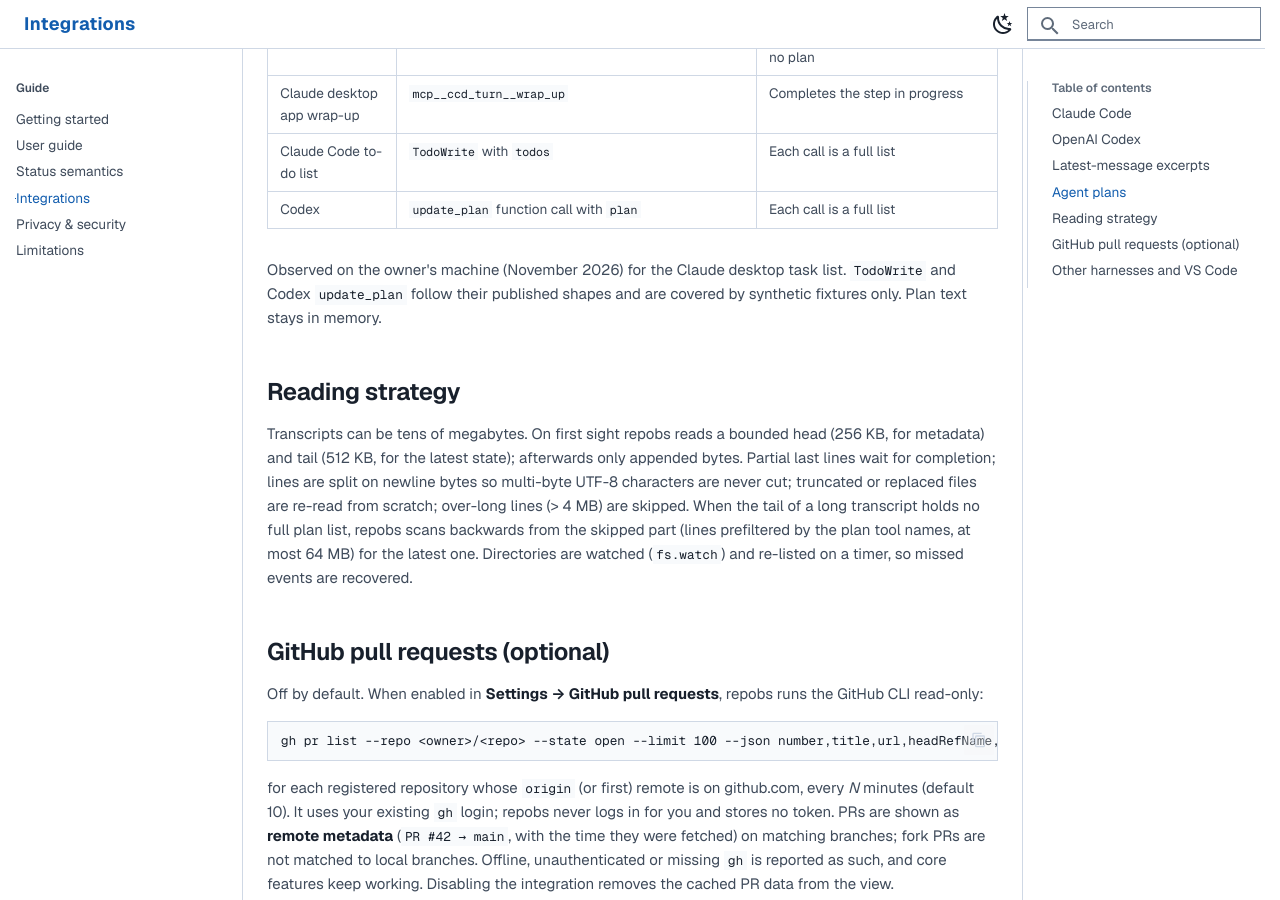
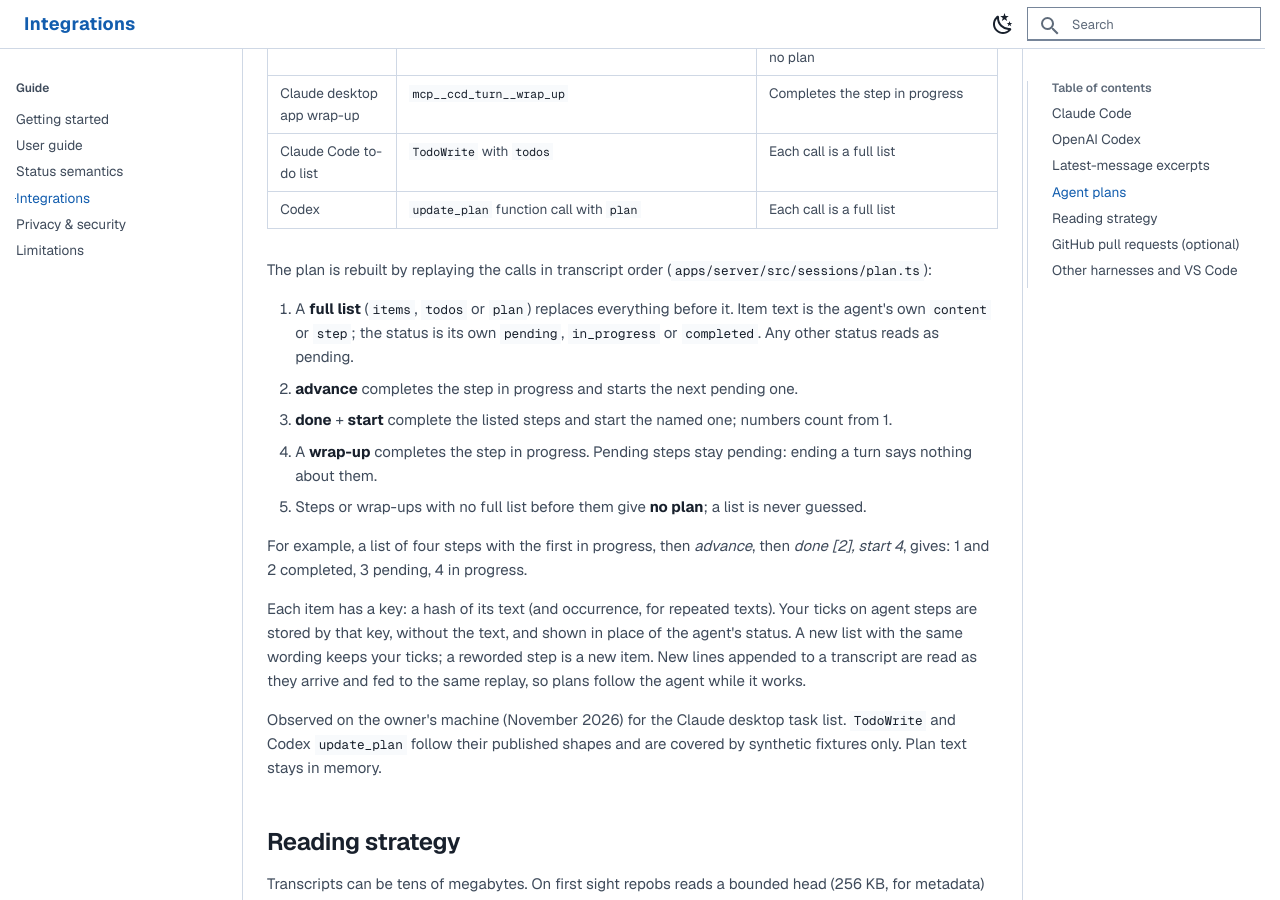
Before and after one commit to Chengxuan-Li/repobs, an MkDocs documentation site: the page built from docs/integrations.md, in a window 1280 px wide and 900 px high, scrolled down 2451 px. Built offline with MkDocs 1.6.1 and Material for MkDocs 9.7.7, drawn with Linux system fonts in a browser that asks for light colours.

Commit message:
docs: agent plans accepted; replay rules, README features
ADR 0009 is accepted after the owner's trial on their own sessions.
Integrations explains how the plan is replayed (full lists, advance,
done/start, wrap-up, keys and ticks); the user guide notes that ticks
follow a step's wording; the changelog notes migration 3. The README
lists agent plans, automation rules, hiding and Outdated, and drops
the removed completed-checklist collapse. Handoff checkpoint 20
records the owner's migration and the merge.

```diff
--- a/docs/integrations.md
+++ b/docs/integrations.md
@@ -49,6 +49,18 @@ On by default ([ADR 0009](decisions/0009-agent-plans-in-checklists.md)); Setting
 | Claude Code to-do list | `TodoWrite` with `todos` | Each call is a full list |
 | Codex | `update_plan` function call with `plan` | Each call is a full list |
 
+The plan is rebuilt by replaying the calls in transcript order (`apps/server/src/sessions/plan.ts`):
+
+1. A **full list** (`items`, `todos` or `plan`) replaces everything before it. Item text is the agent's own `content` or `step`; the status is its own `pending`, `in_progress` or `completed`. Any other status reads as pending.
+2. **advance** completes the step in progress and starts the next pending one.
+3. **done** + **start** complete the listed steps and start the named one; numbers count from 1.
+4. A **wrap-up** completes the step in progress. Pending steps stay pending: ending a turn says nothing about them.
+5. Steps or wrap-ups with no full list before them give **no plan**; a list is never guessed.
+
+For example, a list of four steps with the first in progress, then *advance*, then *done [2], start 4*, gives: 1 and 2 completed, 3 pending, 4 in progress.
+
+Each item has a key: a hash of its text (and occurrence, for repeated texts). Your ticks on agent steps are stored by that key, without the text, and shown in place of the agent's status. A new list with the same wording keeps your ticks; a reworded step is a new item. New lines appended to a transcript are read as they arrive and fed to the same replay, so plans follow the agent while it works.
+
 Observed on the owner's machine (November 2026) for the Claude desktop task list. `TodoWrite` and Codex `update_plan` follow their published shapes and are covered by synthetic fixtures only. Plan text stays in memory.
 
 ## Reading strategy
```
Also changed, not shown: CHANGELOG.md (+1 -1 lines), README.md (+4 -2 lines), docs/decisions/0009-agent-plans-in-checklists.md (+1 -1 lines), docs/development/handoff-status.md (+4 -1 lines), docs/user-guide.md (+1 -1 lines).
